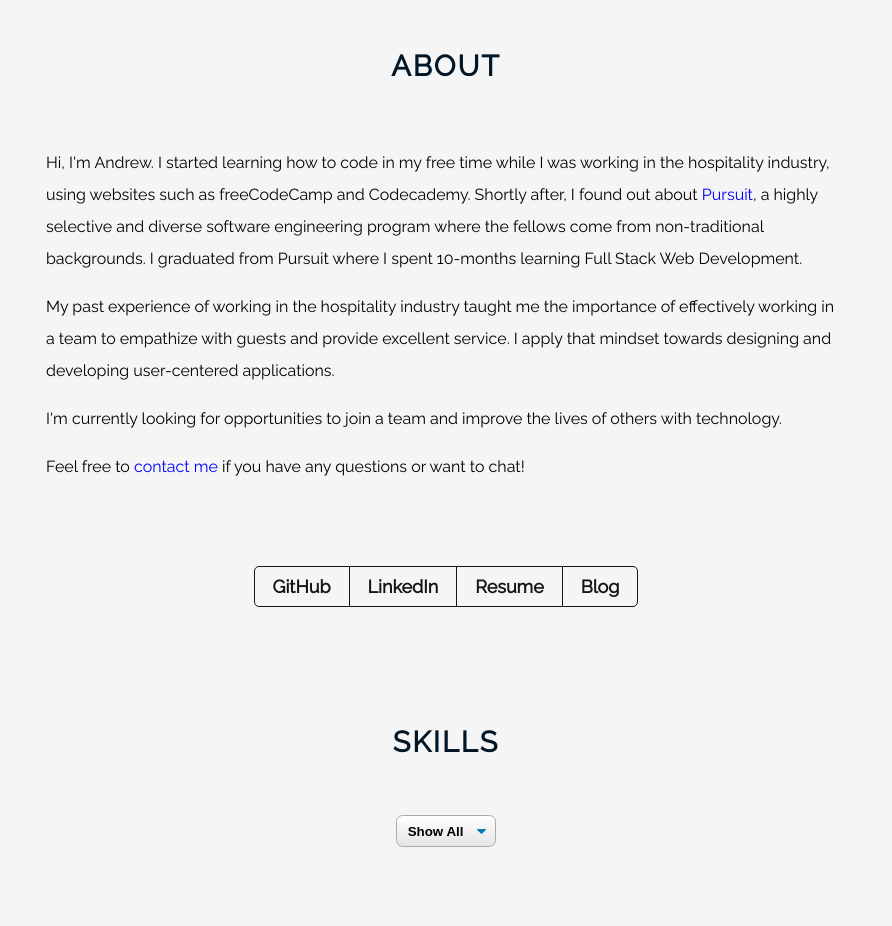
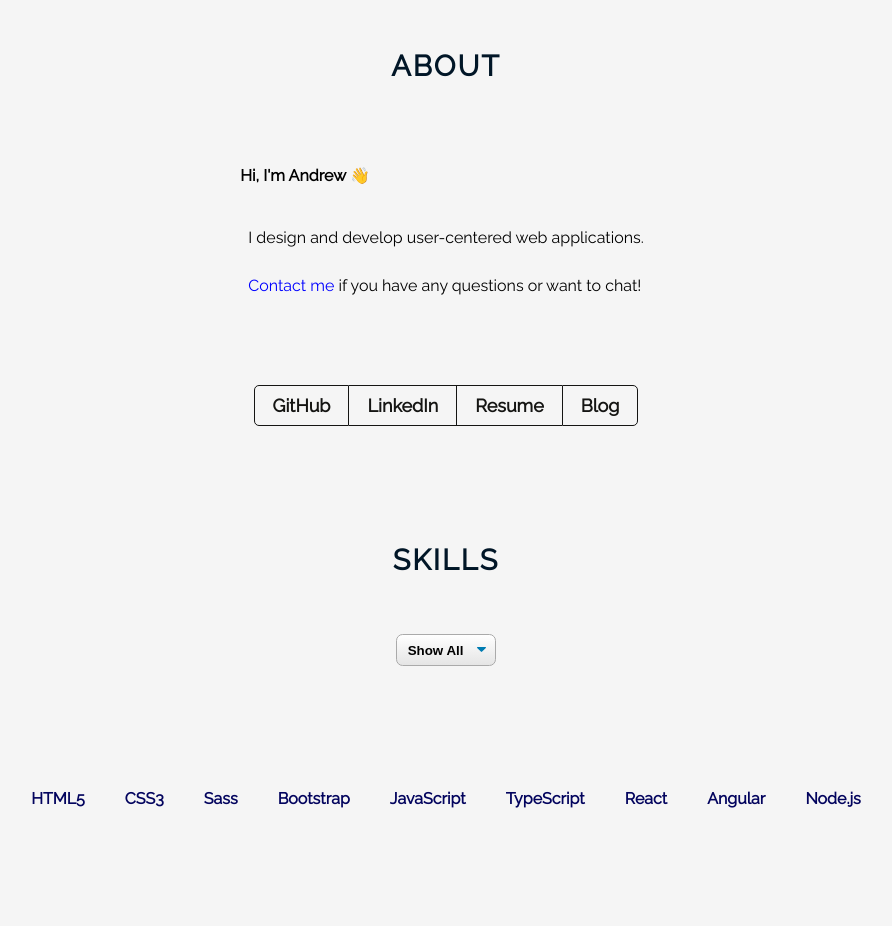
Before and after one commit to Andrew-Kil/andrewkil.com, a React (Create React App) app: page / in a window 1280 px wide. Shown: the part 840-1766 px from the top of the page, without its empty margins (194-1086 px from the left). Built offline with nearby package versions, Linux system fonts and the light colour scheme; some icons are missing.

Commit message:
update about

```diff
--- a/src/components/About/About.js
+++ b/src/components/About/About.js
@@ -9,35 +9,17 @@ const About = () => {
         <h3>About</h3>
         <section className="about-info">
           <div className="about-text">
+            <h4>
+              {" "}
+              Hi, I'm Andrew{" "}
+              <span role="img" aria-label="wave emoji">
+                👋
+              </span>
+            </h4>
+            <p>I design and develop user-centered web applications.</p>
             <p>
-              Hi, I'm Andrew. I started learning how to code in my free time
-              while I was working in the hospitality industry, using websites
-              such as freeCodeCamp and Codecademy. Shortly after, I found out
-              about{" "}
-              <a
-                href="https://www.pursuit.org/"
-                target="_blank"
-                rel="noopener noreferrer">
-                Pursuit
-              </a>
-              , a highly selective and diverse software engineering program
-              where the fellows come from non-traditional backgrounds. I
-              graduated from Pursuit where I spent 10-months learning Full Stack
-              Web Development.
-            </p>
-            <p>
-              My past experience of working in the hospitality industry taught
-              me the importance of effectively working in a team to empathize
-              with guests and provide excellent service. I apply that mindset
-              towards designing and developing user-centered applications.
-            </p>
-            <p>
-              I'm currently looking for opportunities to join a team and improve
-              the lives of others with technology.
-            </p>
-            <p>
-              Feel free to <a href="#contact">contact me</a> if you have any
-              questions or want to chat!
+              <a href="#contact">Contact me</a> if you have any questions or
+              want to chat!
             </p>
           </div>
           <div className="contact-buttons-container">
```
